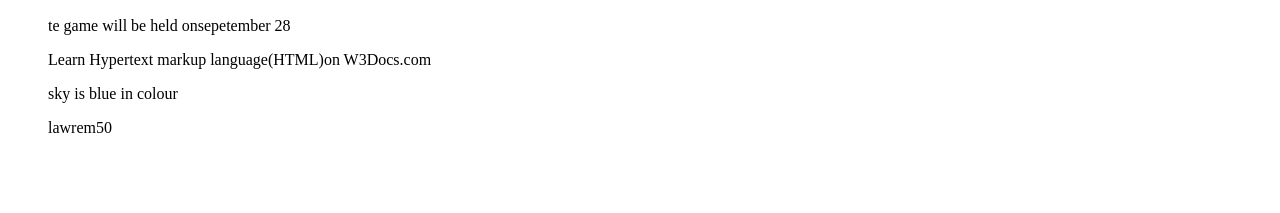
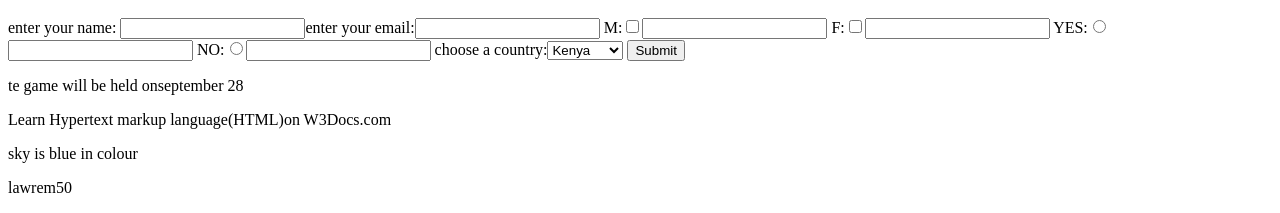
Before and after one commit to patrickmaganga/semantic-html, a plain HTML site: page index.html in a window 1280 px wide. Shown: the part 763-976 px from the top of the page. Before the commit the page ends 916 px from the top, so only its background shows below. Drawn offline with Linux system fonts and the light colour scheme.

Commit message:
added form

```diff
--- a/index.html
+++ b/index.html
@@ -43,9 +43,21 @@
         <a href="celestineakinyi2002@gmail.com">send mail to:georgyogolla</a>
     </address>
     <figure >
-        <img src="https://media.istockphoto.com/photos/neowise-comet-picture-id1259149833?s=2048x2048"
+        <img src="https://media.istockphoto.com/photos/neowise-comet-picture-id1259149833?s=2048x2048">
     </figure>
-    <p>te game will be held on<time datetime="2022-09-28 19:00">sepetember 28</time></p>
+    <form><label>enter your name: <input type="text" id="text"></label><label>enter your email:<input type="email" id="email"<input>
+    <label>M:<input type="checkbox" id=""><input>
+    <label>F:<input type="checkbox" id=""><input></label>
+<label>YES:<input type="radio" id="radio"><input></label>
+<label>NO:<input type="radio" id="radio"><input></label>
+<label>choose a country:<select><option>Kenya</option>
+<option>Tanzania</option>
+<option>Uganda</option>
+<option>Rwanda</option>
+</select></label>
+<input type="Submit" value="Submit">
+</form>
+    <p>te game will be held on<time datetime="2022-09-28 19:00">september 28</time></p>
     <p>Learn Hypertext markup language(HTML)on <markstyle=backgroundcolour:blue>W3Docs.com</mark></p>
     <figcaption>sky is blue in colour</figcaption>
     <p>lawrem50</p>
```
